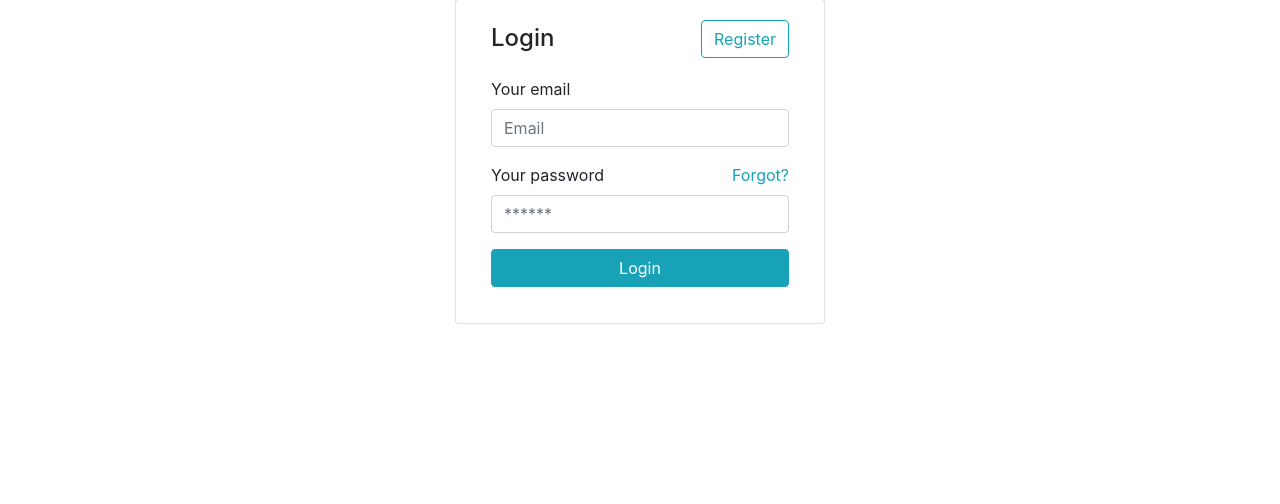
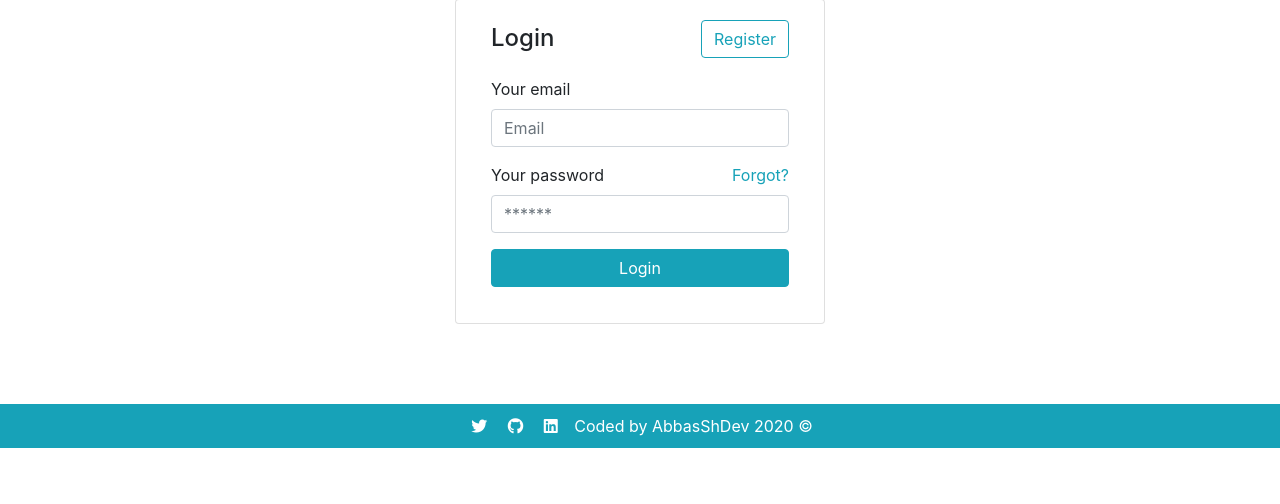
Before and after one commit to AbbasShDev/inventory-system, a PHP site: page /inventory-system/ in a window 1280 px wide. Shown: the part 105-609 px from the top of the page. Run offline with PHP 8.4, Linux system fonts and the light colour scheme; some libraries are stand-ins or nearby versions.

Commit message:
Footer added

```diff
--- a/includes/templates/footer.php
+++ b/includes/templates/footer.php
@@ -1,4 +1,14 @@
 
+<!-- Start Footer  -->
+<div class="footer">
+    <div>
+        <a href="https://twitter.com/AbbasShDev" target="_blank"><i class="mr-2 p-1 fab fa-twitter"></i></a>
+        <a href="https://github.com/AbbasShDev" target="_blank"><i class="mr-2 p-1 fab fa-github "></i></a>
+        <a href="https://www.linkedin.com/in/abbas-alshaqaq/" target="_blank"><i class="mr-2 p-1 fab fa-linkedin"></i></a>
+        Coded by AbbasShDev <span>2020 ©</span>
+    </div>
+</div>
+<!-- End Footer  -->
 </body>
 
 <!-- jQuery js -->
--- a/layout/css/main.css
+++ b/layout/css/main.css
@@ -110,3 +110,27 @@
 }
 
 /* CSS Loader End Here */
+
+/* Start footer */
+.footer {
+    background-color: #17a2b8;
+    margin-top: 80px !important;
+    width: 100%;
+    color: #fff;
+    padding: 10px 20px;
+    text-align: center;
+}
+
+
+.footer i {
+    text-align: center;
+    color: #fff;
+    transform: scaleX(1);
+    font-size: 16px;
+    transition: all .3s ease-in-out;
+}
+
+.footer i:hover {
+    transform: scale(1.4);
+}
+/* End footer */
```
